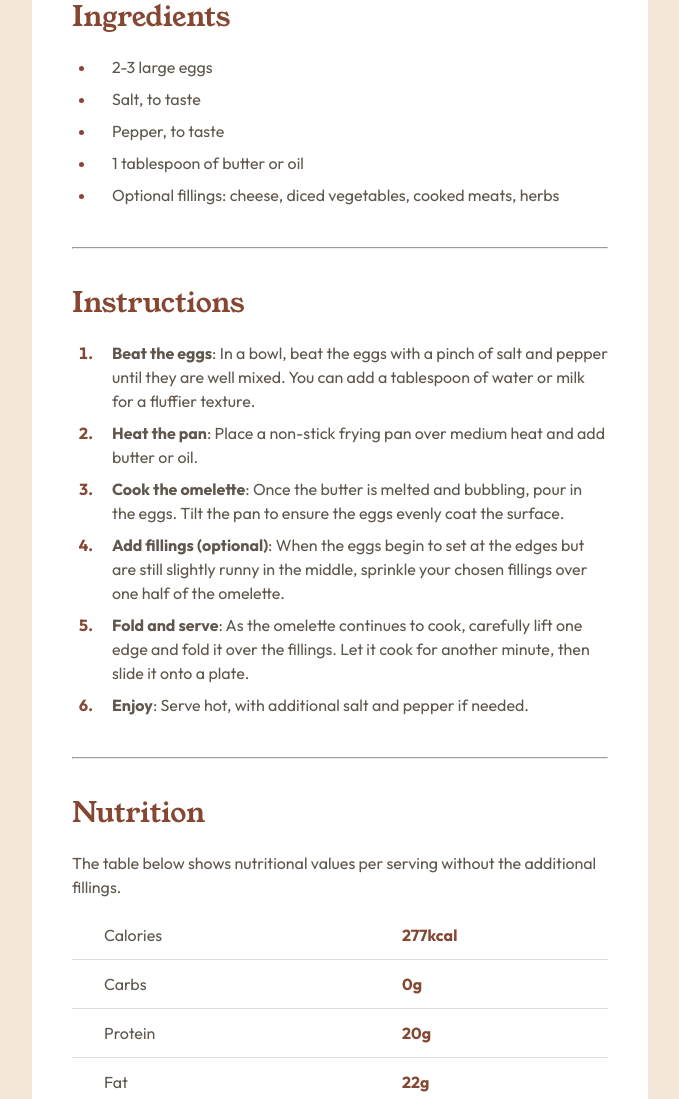
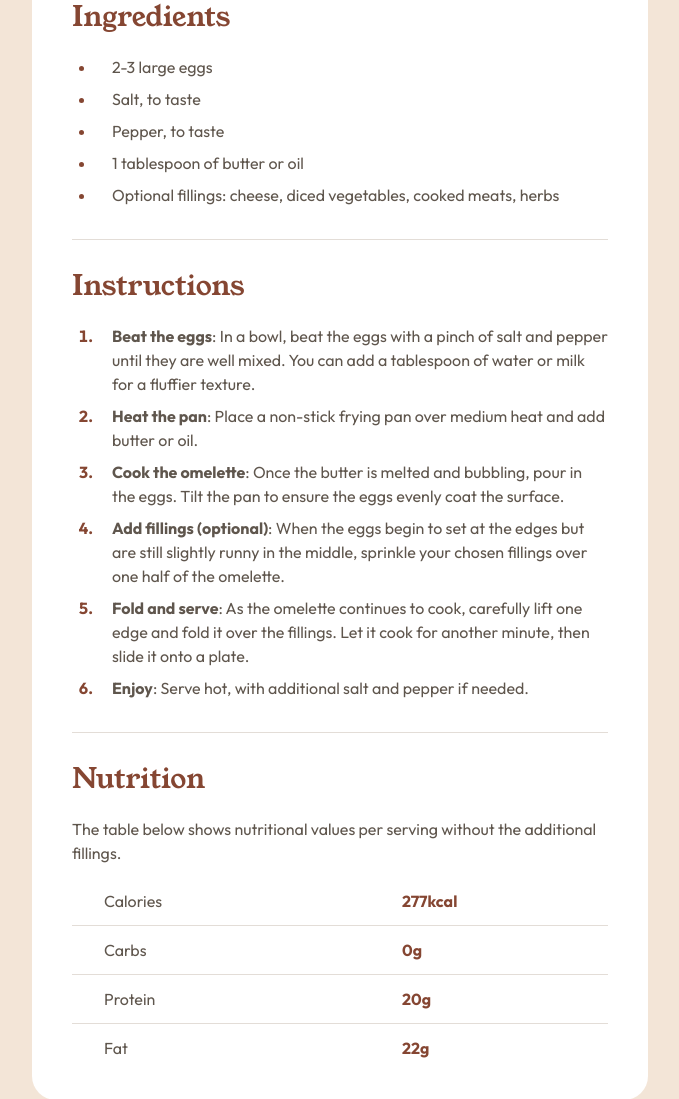
Before and after one commit to devisedweb/recipe-page, a plain HTML site: page index.html in a window 1280 px wide. Shown: the part 883-1982 px from the top of the page, without its empty margins (300-979 px from the left). Drawn offline with Linux system fonts and the light colour scheme.

Commit message:
Update line styles

```diff
--- a/index.html
+++ b/index.html
@@ -38,9 +38,6 @@
           alt="omelette in a plate"
           class="omelette-img"
         />
-      </header>
-
-      <article class="text-content">
         <section class="title">
           <h1>Simple Omelette Recipe</h1>
           <p>
@@ -49,9 +46,11 @@
             your choice of cheese, vegetables, or meats.
           </p>
         </section>
+      </header>
 
+      <article class="text-content">
         <section class="preparation">
-          <h3>Preparation time</h3>
+          <h2>Preparation time</h2>
           <ul>
             <li><span class="prp-t">Total</span>: Approximately 10 minutes</li>
             <li><span class="prp-t">Preparation</span>: 5 minutes</li>
@@ -72,7 +71,7 @@
           </ul>
         </section>
 
-        <hr />
+        <div class="visual-line" aria-hidden="true"></div>
 
         <section class="instructions">
           <h2>Instructions</h2>
@@ -108,7 +107,7 @@
           </ol>
         </section>
 
-        <hr />
+        <div class="visual-line" aria-hidden="true"></div>
 
         <section class="nutrition">
           <h2>Nutrition</h2>
--- a/style.css
+++ b/style.css
@@ -10,10 +10,10 @@ body {
 }
 
 /* Line Styles */
-hr {
-  width: 19.438rem;
-  text-align: center;
-  color: #e3ddd7;
+.visual-line {
+  width: 100%;
+  height: 1px;
+  background-color: #e3ddd7;
 }
 
 /* Image Styles */
@@ -53,6 +53,7 @@ h1 {
   line-height: 150%;
   color: #5f564d;
   margin: 0;
+  margin-bottom: 2rem;
 }
 
 /* Preperation Styles */
@@ -64,7 +65,7 @@ h1 {
   background-color: #fff7fb;
 }
 
-.preparation h3 {
+.preparation h2 {
   font-family: "Outfit", sans-serif;
   font-size: 1.25rem;
   font-weight: 500;
```
